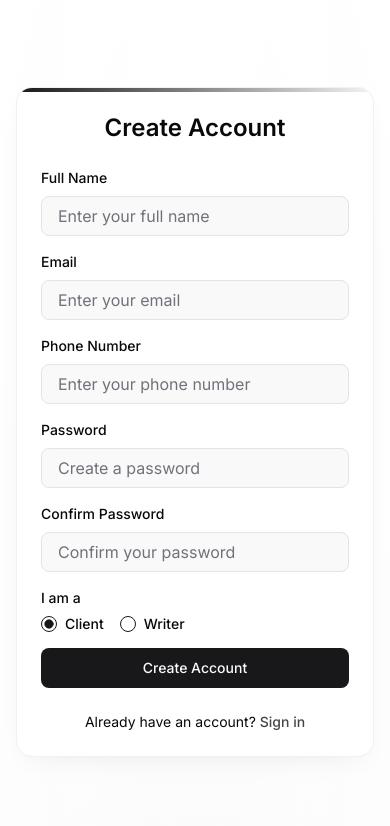
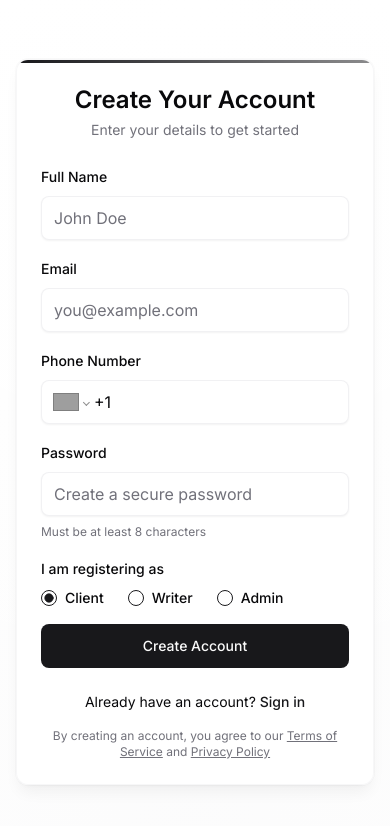
Before and after one commit to joining123called/writernest-connector, a React (Vite) app: page /register in a window 390 px wide. Shown: the top 826 px of the page. Built offline with nearby package versions, Linux system fonts and the light colour scheme; grey boxes are pictures that could not be loaded.

Commit message:
Refactor Authentication Pages
- Updated authentication page designs for a more modern look.
- Removed confirm password fields and implemented real-time password validation.
- Simplified admin registration process.
- Replaced phone input fields with international phone number input fields.

```diff
--- a/package.json
+++ b/package.json
@@ -53,6 +53,7 @@
     "react-day-picker": "^8.10.1",
     "react-dom": "^18.3.1",
     "react-hook-form": "^7.53.0",
+    "react-phone-number-input": "^3.4.12",
     "react-resizable-panels": "^2.1.3",
     "react-router-dom": "^6.26.2",
     "recharts": "^2.12.7",
--- a/src/App.tsx
+++ b/src/App.tsx
@@ -10,7 +10,6 @@ import Login from "./pages/Login";
 import Register from "./pages/Register";
 import ForgotPassword from "./pages/ForgotPassword";
 import AdminLogin from "./pages/AdminLogin";
-import AdminRegister from "./pages/AdminRegister";
 import AdminForgotPassword from "./pages/AdminForgotPassword";
 import WriterDashboard from "./pages/WriterDashboard";
 import ClientDashboard from "./pages/ClientDashboard";
@@ -32,7 +31,6 @@ const App = () => (
             <Route path="/register" element={<Register />} />
             <Route path="/forgot-password" element={<ForgotPassword />} />
             <Route path="/admin-login" element={<AdminLogin />} />
-            <Route path="/admin-register" element={<AdminRegister />} />
             <Route path="/admin-forgot-password" element={<AdminForgotPassword />} />
             <Route path="/writer-dashboard" element={<WriterDashboard />} />
             <Route path="/client-dashboard" element={<ClientDashboard />} />
--- a/src/index.css
+++ b/src/index.css
@@ -100,16 +100,18 @@
 
 .auth-container {
   @apply min-h-screen w-full flex flex-col justify-center items-center p-4 sm:p-6 md:p-8 lg:p-10 animate-fade-in;
-  background: radial-gradient(ellipse at top, hsl(var(--background)), transparent),
-              radial-gradient(ellipse at bottom, hsl(var(--muted) / 0.5), transparent);
+  background: radial-gradient(circle at top, hsl(var(--background)), transparent),
+              radial-gradient(circle at bottom, hsl(var(--muted) / 0.3), transparent);
 }
 
 .auth-card {
-  @apply bg-card rounded-2xl p-6 sm:p-8 w-full max-w-md shadow-lg relative overflow-hidden;
+  @apply rounded-xl p-6 sm:p-8 w-full max-w-md shadow-lg relative overflow-hidden border border-border/30;
   backdrop-filter: blur(10px);
-  border: 1px solid hsl(var(--border) / 0.5);
-  box-shadow: 0 10px 30px -15px rgba(0, 0, 0, 0.1);
-  animation: 0.6s cubic-bezier(0.16, 1, 0.3, 1) 0s 1 normal forwards running slide-in;
+  box-shadow:
+    0 10px 15px -3px rgba(0, 0, 0, 0.05),
+    0 4px 6px -2px rgba(0, 0, 0, 0.025),
+    0 0 0 1px rgba(0, 0, 0, 0.025);
+  animation: 0.5s cubic-bezier(0.16, 1, 0.3, 1) 0s 1 normal forwards running slide-in;
 }
 
 .auth-card::before {
@@ -118,45 +120,55 @@
   top: 0;
   left: 0;
   right: 0;
-  height: 4px;
-  background: linear-gradient(to right, hsl(var(--primary)), hsl(var(--accent)));
+  height: 3px;
+  background: linear-gradient(to right, hsl(var(--primary)), hsl(var(--primary) / 0.5));
   z-index: 1;
 }
 
-.auth-card-title {
-  @apply text-2xl font-semibold mb-6 text-center;
+/* Custom styles for PhoneInput */
+:global(.PhoneInput) {
+  display: flex;
+  align-items: center;
 }
 
-.auth-input {
-  @apply w-full px-4 py-3 rounded-lg bg-muted/50 border border-input focus:outline-none focus:ring-2 focus:ring-primary/20 focus:border-primary/50 transition duration-200;
+:global(.PhoneInputCountry) {
+  margin-right: 0.5rem;
+  display: flex;
+  align-items: center;
 }
 
-.auth-label {
-  @apply block text-sm font-medium mb-2;
+:global(.PhoneInputInput) {
+  flex: 1;
+  min-width: 0;
+  height: 2.75rem;
+  border-radius: 0.5rem;
+  padding: 0 0.75rem;
+  background-color: hsl(var(--background));
+  border: 1px solid hsl(var(--input) / 0.5);
 }
 
-.auth-button {
-  @apply w-full py-3 rounded-lg bg-primary text-primary-foreground font-medium transition duration-200 hover:bg-primary/90 focus:outline-none focus:ring-2 focus:ring-primary/20 active:scale-[0.98];
+:global(.PhoneInputInput:focus) {
+  outline: none;
+  box-shadow: 0 0 0 2px hsl(var(--ring) / 0.3);
+  border-color: hsl(var(--ring));
 }
 
-.auth-link {
-  @apply text-sm text-primary/80 hover:text-primary transition duration-200;
+@keyframes slide-in {
+  0% {
+    opacity: 0;
+    transform: translateY(10px);
+  }
+  100% {
+    opacity: 1;
+    transform: translateY(0);
+  }
 }
 
-.auth-divider {
-  @apply flex items-center my-6;
+@keyframes fade-in {
+  0% {
+    opacity: 0;
+  }
+  100% {
+    opacity: 1;
+  }
 }
-
-.auth-divider::before,
-.auth-divider::after {
-  content: '';
-  @apply flex-1 h-px bg-border;
-}
-
-.auth-divider-text {
-  @apply px-3 text-xs text-muted-foreground;
-}
-
-.dashboard-container {
-  @apply min-h-screen p-6 animate-slide-in;
-}
--- a/src/pages/ForgotPassword.tsx
+++ b/src/pages/ForgotPassword.tsx
@@ -5,7 +5,7 @@ import { useAuth } from '@/contexts/AuthContext';
 import { Button } from '@/components/ui/button';
 import { Input } from '@/components/ui/input';
 import { Label } from '@/components/ui/label';
-import { Loader2 } from 'lucide-react';
+import { Loader2, Mail, ArrowLeft } from 'lucide-react';
 
 const ForgotPassword = () => {
   const [email, setEmail] = useState('');
@@ -31,51 +31,64 @@ const ForgotPassword = () => {
 
   return (
     <div className="auth-container">
-      <div className="auth-card">
-        <h1 className="auth-card-title">Reset Password</h1>
+      <div className="auth-card bg-background/95 backdrop-blur-lg">
+        <div className="flex flex-col items-center mb-6">
+          <h1 className="text-2xl font-semibold">Reset Password</h1>
+          <p className="text-sm text-muted-foreground mt-1">
+            {isSubmitted ?
+              "Check your email for recovery instructions" :
+              "We'll send you instructions to reset your password"}
+          </p>
+        </div>
 
         {isSubmitted ? (
-          <div className="text-center space-y-4">
-            <p className="text-sm text-muted-foreground">
+          <div className="text-center space-y-6">
+            <div className="p-4 bg-primary/10 rounded-lg border border-primary/20">
+              <p className="text-sm">
                 If an account exists with the email you provided, we've sent password reset instructions.
               </p>
+            </div>
 
-            <p className="text-sm">
-              <Link to="/login" className="auth-link font-medium">
-                Return to login
+            <Button
+              variant="outline"
+              className="w-full h-11 rounded-lg font-medium flex items-center justify-center"
+              asChild
+            >
+              <Link to="/login">
+                <ArrowLeft className="mr-2 h-4 w-4" />
+                Return to Login
               </Link>
-            </p>
+            </Button>
           </div>
         ) : (
           <>
-            <p className="mb-6 text-sm text-muted-foreground text-center">
-              Enter your email address below and we'll send you instructions to reset your password.
-            </p>
-
             <form onSubmit={handleSubmit} className="space-y-4">
               <div className="space-y-2">
-                <Label htmlFor="email" className="auth-label">Email</Label>
+                <Label htmlFor="email" className="text-sm font-medium">Email</Label>
+                <div className="relative">
+                  <Mail className="absolute left-3 top-1/2 -translate-y-1/2 h-4 w-4 text-muted-foreground" />
                   <Input
                     id="email"
                     type="email"
-                  placeholder="Enter your email"
+                    placeholder="you@example.com"
                     value={email}
                     onChange={(e) => setEmail(e.target.value)}
-                  className="auth-input"
+                    className="h-11 pl-10 rounded-lg border-input/50 bg-background shadow-sm"
                     required
                     disabled={isSubmitting}
                   />
                 </div>
+              </div>
 
               <Button
                 type="submit"
-                className="auth-button"
+                className="w-full h-11 mt-2 rounded-lg font-medium"
                 disabled={isSubmitting}
               >
                 {isSubmitting ? (
                   <>
                     <Loader2 className="mr-2 h-4 w-4 animate-spin" />
-                    Sending...
+                    Sending Instructions...
                   </>
                 ) : (
                   'Send Reset Instructions'
@@ -83,11 +96,12 @@ const ForgotPassword = () => {
               </Button>
             </form>
 
-            <p className="mt-6 text-center text-sm">
-              <Link to="/login" className="auth-link">
+            <div className="mt-6 text-center">
+              <Link to="/login" className="inline-flex items-center text-sm text-primary hover:underline">
+                <ArrowLeft className="mr-1 h-4 w-4" />
                 Back to login
               </Link>
-            </p>
+            </div>
           </>
         )}
       </div>
--- a/src/pages/Login.tsx
+++ b/src/pages/Login.tsx
@@ -5,9 +5,8 @@ import { useAuth } from '@/contexts/AuthContext';
 import { Button } from '@/components/ui/button';
 import { Input } from '@/components/ui/input';
 import { Label } from '@/components/ui/label';
-import { Separator } from '@/components/ui/separator';
 import { useToast } from '@/hooks/use-toast';
-import { Loader2 } from 'lucide-react';
+import { Loader2, Mail, Lock } from 'lucide-react';
 
 const Login = () => {
   const [email, setEmail] = useState('');
@@ -21,7 +20,7 @@ const Login = () => {
 
     if (!email || !password) {
       toast({
-        title: "Invalid input",
+        title: "Missing fields",
         description: "Please provide both email and password.",
         variant: "destructive",
       });
@@ -44,46 +43,55 @@ const Login = () => {
 
   return (
     <div className="auth-container">
-      <div className="auth-card">
-        <h1 className="auth-card-title">Sign In</h1>
+      <div className="auth-card bg-background/95 backdrop-blur-lg">
+        <div className="flex flex-col items-center mb-6">
+          <h1 className="text-2xl font-semibold">Welcome Back</h1>
+          <p className="text-sm text-muted-foreground mt-1">Sign in to your account</p>
+        </div>
 
         <form onSubmit={handleSubmit} className="space-y-4">
           <div className="space-y-2">
-            <Label htmlFor="email" className="auth-label">Email</Label>
+            <Label htmlFor="email" className="text-sm font-medium">Email</Label>
+            <div className="relative">
+              <Mail className="absolute left-3 top-1/2 -translate-y-1/2 h-4 w-4 text-muted-foreground" />
               <Input
                 id="email"
                 type="email"
-              placeholder="Enter your email"
+                placeholder="you@example.com"
                 value={email}
                 onChange={(e) => setEmail(e.target.value)}
-              className="auth-input"
+                className="h-11 pl-10 rounded-lg border-input/50 bg-background shadow-sm"
                 required
                 disabled={isSubmitting}
               />
             </div>
+          </div>
 
           <div className="space-y-2">
             <div className="flex items-center justify-between">
-              <Label htmlFor="password" className="auth-label">Password</Label>
-              <Link to="/forgot-password" className="auth-link text-xs">
+              <Label htmlFor="password" className="text-sm font-medium">Password</Label>
+              <Link to="/forgot-password" className="text-xs text-primary hover:underline">
                 Forgot password?
               </Link>
             </div>
+            <div className="relative">
+              <Lock className="absolute left-3 top-1/2 -translate-y-1/2 h-4 w-4 text-muted-foreground" />
               <Input
                 id="password"
                 type="password"
                 placeholder="Enter your password"
                 value={password}
                 onChange={(e) => setPassword(e.target.value)}
-              className="auth-input"
+                className="h-11 pl-10 rounded-lg border-input/50 bg-background shadow-sm"
                 required
                 disabled={isSubmitting}
               />
             </div>
+          </div>
 
           <Button
             type="submit"
-            className="auth-button"
+            className="w-full h-11 mt-2 rounded-lg font-medium"
             disabled={isSubmitting}
           >
             {isSubmitting ? (
@@ -97,21 +105,19 @@ const Login = () => {
           </Button>
         </form>
 
-        <div className="auth-divider">
-          <span className="auth-divider-text">OR</span>
-        </div>
-
-        <p className="text-center text-sm">
+        <div className="mt-6 text-center space-y-4">
+          <p className="text-sm">
             Don't have an account?{" "}
-          <Link to="/register" className="auth-link font-medium">
+            <Link to="/register" className="font-medium text-primary hover:underline transition-colors">
               Create account
             </Link>
           </p>
 
-        <div className="mt-6 text-center">
-          <Link to="/admin-login" className="auth-link text-xs">
+          <p className="text-xs text-muted-foreground">
+            <Link to="/admin-login" className="hover:text-primary transition-colors">
               Admin Login
             </Link>
+          </p>
         </div>
       </div>
     </div>
--- a/src/pages/Register.tsx
+++ b/src/pages/Register.tsx
@@ -9,6 +9,8 @@ import { RadioGroup, RadioGroupItem } from '@/components/ui/radio-group';
 import { useToast } from '@/hooks/use-toast';
 import { Loader2 } from 'lucide-react';
 import { FormData, UserRole } from '@/types';
+import PhoneInput from 'react-phone-number-input';
+import 'react-phone-number-input/style.css';
 
 const Register = () => {
   const [formData, setFormData] = useState<FormData>({
@@ -16,7 +18,6 @@ const Register = () => {
     email: '',
     phone: '',
     password: '',
-    confirmPassword: '',
     role: UserRole.CLIENT,
   });
 
@@ -30,16 +31,15 @@ const Register = () => {
     setFormData((prev) => ({ ...prev, [name]: value }));
   };
 
+  const handlePhoneChange = (value: string | undefined) => {
+    setFormData((prev) => ({ ...prev, phone: value || '' }));
+  };
+
   const handleRoleChange = (value: string) => {
     setFormData((prev) => ({
       ...prev,
       role: value as UserRole
     }));
-  };
-
-  const validatePhone = (phone: string) => {
-    const phoneRegex = /^[+]?[(]?[0-9]{3}[)]?[-\s.]?[0-9]{3}[-\s.]?[0-9]{4,6}$/;
-    return phoneRegex.test(phone);
   };
 
   const validatePassword = (password: string) => {
@@ -48,15 +48,6 @@ const Register = () => {
 
   const handleSubmit = async (e: React.FormEvent) => {
     e.preventDefault();
-
-    if (formData.password !== formData.confirmPassword) {
-      toast({
-        title: "Passwords don't match",
-        description: "Please ensure both passwords are the same.",
-        variant: "destructive",
-      });
-      return;
-    }
 
     if (!validatePassword(formData.password)) {
       toast({
@@ -67,9 +58,9 @@ const Register = () => {
       return;
     }
 
-    if (!validatePhone(formData.phone)) {
+    if (!formData.phone) {
       toast({
-        title: "Invalid phone number",
+        title: "Phone number required",
         description: "Please enter a valid phone number.",
         variant: "destructive",
       });
@@ -105,104 +96,96 @@ const Register = () => {
 
   return (
     <div className="auth-container">
-      <div className="auth-card">
-        <h1 className="auth-card-title">Create Account</h1>
+      <div className="auth-card bg-background/95 backdrop-blur-lg">
+        <div className="flex flex-col items-center mb-6">
+          <h1 className="text-2xl font-semibold">Create Your Account</h1>
+          <p className="text-sm text-muted-foreground mt-1">Enter your details to get started</p>
+        </div>
 
         <form onSubmit={handleSubmit} className="space-y-4">
           <div className="space-y-2">
-            <Label htmlFor="fullName" className="auth-label">Full Name</Label>
+            <Label htmlFor="fullName" className="text-sm font-medium">Full Name</Label>
             <Input
               id="fullName"
               name="fullName"
-              placeholder="Enter your full name"
+              placeholder="John Doe"
               value={formData.fullName}
               onChange={handleChange}
-              className="auth-input"
+              className="h-11 rounded-lg border-input/50 bg-background shadow-sm"
               required
               disabled={isSubmitting}
             />
           </div>
 
           <div className="space-y-2">
-            <Label htmlFor="email" className="auth-label">Email</Label>
+            <Label htmlFor="email" className="text-sm font-medium">Email</Label>
             <Input
               id="email"
               name="email"
               type="email"
-              placeholder="Enter your email"
+              placeholder="you@example.com"
               value={formData.email}
               onChange={handleChange}
-              className="auth-input"
+              className="h-11 rounded-lg border-input/50 bg-background shadow-sm"
               required
               disabled={isSubmitting}
             />
           </div>
 
           <div className="space-y-2">
-            <Label htmlFor="phone" className="auth-label">Phone Number</Label>
-            <Input
-              id="phone"
-              name="phone"
-              placeholder="Enter your phone number"
+            <Label htmlFor="phone" className="text-sm font-medium">Phone Number</Label>
+            <PhoneInput
+              international
+              defaultCountry="US"
               value={formData.phone}
-              onChange={handleChange}
-              className="auth-input"
+              onChange={handlePhoneChange}
+              className="h-11 rounded-lg border border-input/50 bg-background px-3 shadow-sm"
               required
               disabled={isSubmitting}
             />
           </div>
 
           <div className="space-y-2">
-            <Label htmlFor="password" className="auth-label">Password</Label>
+            <Label htmlFor="password" className="text-sm font-medium">Password</Label>
             <Input
               id="password"
               name="password"
               type="password"
-              placeholder="Create a password"
+              placeholder="Create a secure password"
               value={formData.password}
               onChange={handleChange}
-              className="auth-input"
+              className="h-11 rounded-lg border-input/50 bg-background shadow-sm"
               required
               disabled={isSubmitting}
             />
+            <p className="text-xs text-muted-foreground">Must be at least 8 characters</p>
           </div>
 
           <div className="space-y-2">
-            <Label htmlFor="confirmPassword" className="auth-label">Confirm Password</Label>
-            <Input
-              id="confirmPassword"
-              name="confirmPassword"
-              type="password"
-              placeholder="Confirm your password"
-              value={formData.confirmPassword}
-              onChange={handleChange}
-              className="auth-input"
-              required
-              disabled={isSubmitting}
-            />
-          </div>
-
-          <div className="space-y-2">
-            <Label className="auth-label">I am a</Label>
+            <Label className="text-sm font-medium">I am registering as</Label>
             <RadioGroup
               value={formData.role}
               onValueChange={handleRoleChange}
-              className="flex gap-4"
+              className="flex gap-6"
             >
               <div className="flex items-center space-x-2">
                 <RadioGroupItem value={UserRole.CLIENT} id="client" />
-                <Label htmlFor="client">Client</Label>
+                <Label htmlFor="client" className="text-sm">Client</Label>
               </div>
               <div className="flex items-center space-x-2">
                 <RadioGroupItem value={UserRole.WRITER} id="writer" />
-                <Label htmlFor="writer">Writer</Label>
+                <Label htmlFor="writer" className="text-sm">Writer</Label>
+              </div>
+              <div className="flex items-center space-x-2">
+                <RadioGroupItem value={UserRole.ADMIN} id="admin" />
+                <Label htmlFor="admin" className="text-sm">Admin</Label>
               </div>
             </RadioGroup>
           </div>
 
           <Button
             type="submit"
-            className="auth-button"
+            className="w-full h-11 mt-2 rounded-lg font-medium"
             disabled={isSubmitting}
           >
             {isSubmitting ? (
@@ -216,12 +199,20 @@ const Register = () => {
           </Button>
         </form>
 
-        <p className="mt-6 text-center text-sm">
-          Already have an account?{" "}
-          <Link to="/login" className="auth-link font-medium">
-            Sign in
-          </Link>
-        </p>
+        <div className="mt-6 text-center space-y-4">
+          <p className="text-sm">
+            Already have an account?{" "}
+            <Link to="/login" className="font-medium text-primary hover:underline transition-colors">
+              Sign in
+            </Link>
+          </p>
+
+          <div className="text-xs text-muted-foreground">
+            By creating an account, you agree to our{" "}
+            <a href="#" className="underline hover:text-foreground">Terms of Service</a>{" "}and{" "}
+            <a href="#" className="underline hover:text-foreground">Privacy Policy</a>
+          </div>
+        </div>
       </div>
     </div>
   );
--- a/src/types/index.ts
+++ b/src/types/index.ts
@@ -1,3 +1,9 @@
+
+export enum UserRole {
+  ADMIN = 'admin',
+  WRITER = 'writer',
+  CLIENT = 'client',
+}
 
 export interface User {
   id: string;
@@ -8,10 +14,24 @@ export interface User {
   createdAt: string;
 }
 
-export enum UserRole {
-  WRITER = 'writer',
-  CLIENT = 'client',
-  ADMIN = 'admin'
+export interface FormData {
+  email: string;
+  password: string;
+  fullName: string;
+  phone: string;
+  role: UserRole;
+}
+
+export interface AuthContextType {
+  user: User | null;
+  session: any | null;
+  isLoading: boolean;
+  isAdmin: boolean;
+  signUp: (email: string, password: string, userData: Partial<User>) => Promise<{ error: any }>;
+  signIn: (email: string, password: string) => Promise<{ error: any }>;
+  signOut: () => Promise<void>;
+  resetPassword: (email: string) => Promise<{ error: any }>;
+  updatePassword: (password: string) => Promise<{ error: any }>;
 }
 
 export interface AuthState {
@@ -20,20 +40,3 @@ export interface AuthState {
   isLoading: boolean;
   isAdmin: boolean;
 }
-
-export interface AuthContextType extends AuthState {
-  signUp: (email: string, password: string, userData: Partial<User>) => Promise<{ error: any | null }>;
-  signIn: (email: string, password: string) => Promise<{ error: any | null }>;
-  signOut: () => Promise<void>;
-  resetPassword: (email: string) => Promise<{ error: any | null }>;
-  updatePassword: (password: string) => Promise<{ error: any | null }>;
-}
-
-export interface FormData {
-  fullName: string;
-  email: string;
-  phone: string;
-  password: string;
-  confirmPassword: string;
-  role: UserRole;
-}
```
Also changed, not shown: src/pages/AdminForgotPassword.tsx (+38 -21 lines), src/pages/AdminLogin.tsx (+34 -16 lines), 1 other file (tests, documents, lock files or other folders). Lines whose indentation alone changed are shown as unchanged.
